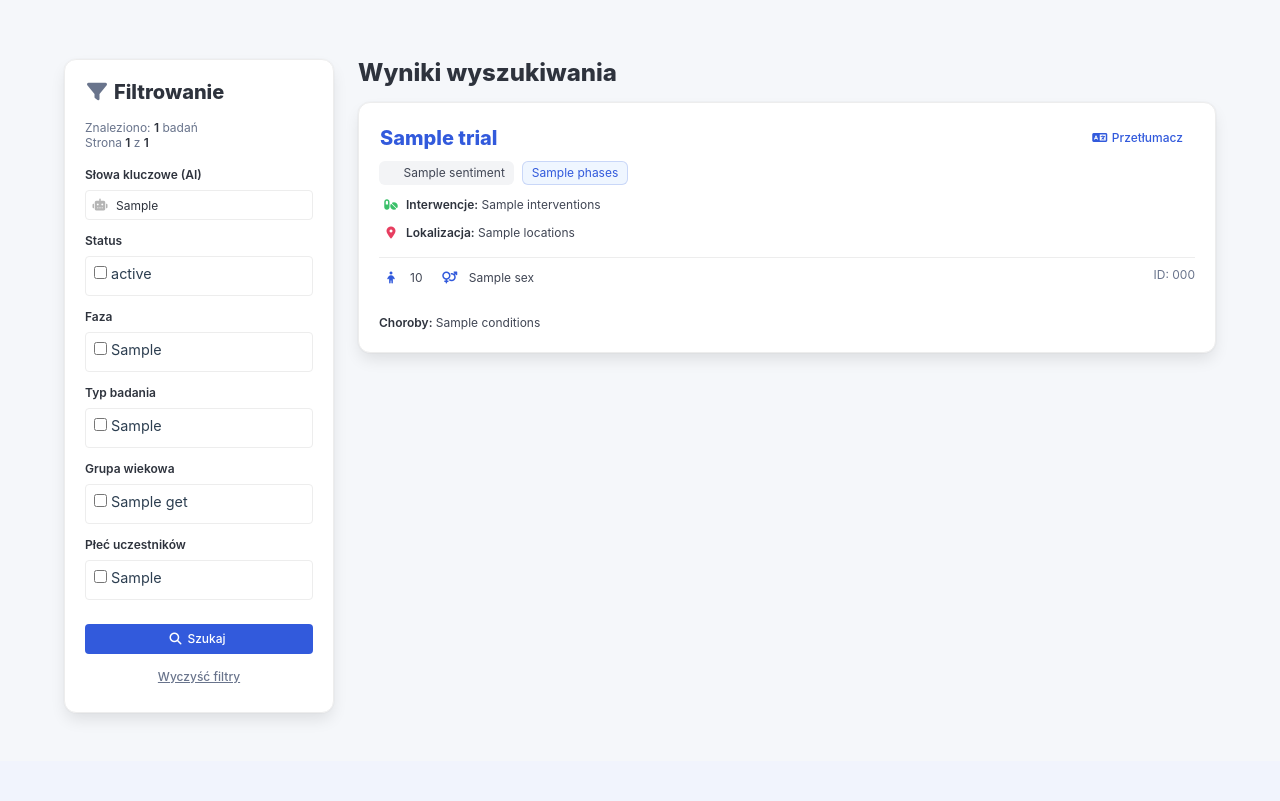
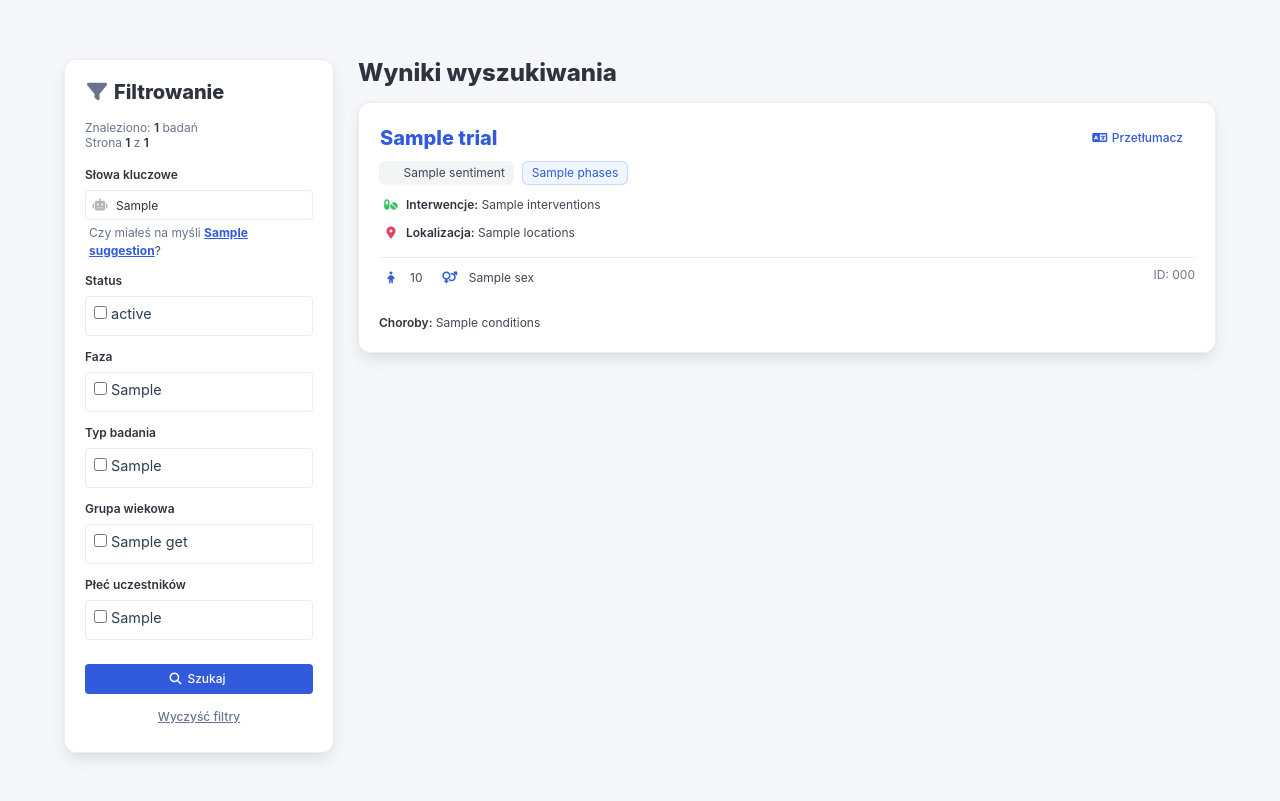
Before and after one commit to scbpls/clinical-scope, a Flask app: template templates/index.html in a window 1280 px wide. Shown: the part 53-854 px from the top of the page. Before the commit the page ends 774 px from the top, so only its background shows below. Run offline with Flask 3, Linux system fonts and the light colour scheme; the template is opened without the code that fills it: most values are stand-ins (such as "Sample title", 1, 10 or a date in 2020).

Commit message:
Add search suggestions using Levenshtein distance

```diff
--- a/app.py
+++ b/app.py
@@ -60,17 +60,21 @@ def index():
     per_page = 20
     query_text = request.args.get("q", "")
 
+    suggestion = None
+    if query_text:
+        suggestion = search_engine.get_suggestion(query_text)
+
     # Zebranie filtrów w słownik
     filters = {
         "q": query_text,
         "status": request.args.getlist("status"),
         "phase": request.args.getlist("phase"),
         "type": request.args.getlist("type"),
+        "age": request.args.getlist("age"),
         "sex": request.args.getlist("sex"),
-        "age": request.args.getlist("age"),
     }
 
-    # Wyszukiwarka AI dla tekstów
+    # Wyszukiwarka dla tekstów
     matching_ids = search_engine.get_relevant_ids(query_text) if query_text else []
 
     # Pobranie danych z bazy
@@ -97,9 +101,9 @@ def index():
         r["Conditions"] = translate_complex_text(r.get("Conditions", ""), {})
         r["Interventions"] = translate_complex_text(r.get("Interventions", ""), {})
         r["Locations"] = clean_locations(r.get("Locations", ""))
-        r["Brief Summary"] = r.get("Brief Summary", "") or "Brak szczegółowego opisu."
+        r["Brief Summary"] = r.get("Brief Summary", "") or "Brak szczegółowego opisu"
 
-        #
+        # Ocenienie badania
         r["Sentiment"] = get_sentiment_info(r.get("Brief Summary", ""))
 
         trials.append(r)
@@ -131,6 +135,7 @@ def index():
         types=types_raw,
         ages=age_raw,
         sexes=sex_raw,
+        suggestion=suggestion,
         current_q=query_text,
         current_status=filters["status"],
         current_phase=filters["phase"],
--- a/requirements.txt
+++ b/requirements.txt
@@ -4,3 +4,4 @@ Flask-Caching
 deep-translator
 scikit-learn
 textblob
+TheFuzz
--- a/search.py
+++ b/search.py
@@ -2,6 +2,7 @@ import sqlite3
 import pandas as pd
 from sklearn.feature_extraction.text import TfidfVectorizer
 from sklearn.metrics.pairwise import linear_kernel
+from thefuzz import process, fuzz
 
 DATABASE = "clinical_trials.db"
 
@@ -11,10 +12,9 @@ class SearchEngine:
         self.vectorizer = None
         self.matrix = None
         self.df = None
+        self.unique_conditions = []
 
-        print("Ładowanie danych i trenowanie modelu TF-IDF...")
         self._load_and_train()
-        print("Model gotowy!")
 
     def _load_and_train(self):
         try:
@@ -22,6 +22,7 @@ class SearchEngine:
             self.df = pd.read_sql(
                 'SELECT "NCT Number", "Study Title", "Brief Summary" FROM trials', conn
             )
+            cond_df = pd.read_sql("SELECT Conditions FROM trials", conn)
             conn.close()
 
             self.df["Combined_Text"] = (
@@ -29,6 +30,18 @@ class SearchEngine:
                 + " "
                 + self.df["Brief Summary"].fillna("")
             )
+
+            self.unique_conditions = list(
+                set(
+                    cond_df["Conditions"]
+                    .str.split("|")
+                    .explode()
+                    .str.strip("., ")
+                    .str.capitalize()
+                    .dropna()
+                )
+            )
+
             self.vectorizer = TfidfVectorizer(stop_words="english", max_features=5000)
             self.matrix = self.vectorizer.fit_transform(self.df["Combined_Text"])
         except Exception:
@@ -49,5 +62,19 @@ class SearchEngine:
         except Exception:
             return []
 
+    def get_suggestion(self, query_text):
+        """Zwraca sugestię poprawki"""
+        if not query_text or not self.unique_conditions:
+            return None
+
+        best_match, score = process.extractOne(
+            query_text, self.unique_conditions, scorer=fuzz.WRatio
+        )
+
+        if 80 <= score <= 95:
+            return best_match
+
+        return None
+
 
 search_engine = SearchEngine()
--- a/templates/index.html
+++ b/templates/index.html
@@ -20,7 +20,7 @@ endblock %} {% block content %}
           </p>
           <form action="/" method="get">
             <div class="field">
-              <label class="label is-small">Słowa kluczowe (AI)</label>
+              <label class="label is-small">Słowa kluczowe</label>
               <div class="control has-icons-left">
                 <input
                   class="input is-small"
@@ -33,6 +33,21 @@ endblock %} {% block content %}
                   ><i class="fa-solid fa-robot"></i
                 ></span>
               </div>
+              {% if suggestion %}
+              <p class="is-size-7 mt-1 ml-1">
+                <span class="has-text-grey">Czy miałeś na myśli</span>
+                <a
+                  href="{{ url_replace(q=suggestion, page=1) }}"
+                  style="
+                    color: var(--primary-color);
+                    font-weight: 700;
+                    text-decoration: underline;
+                  "
+                >
+                  {{ suggestion }}</a
+                >?
+              </p>
+              {% endif %}
             </div>
             <div class="field">
               <label class="label is-small">Status</label>
@@ -227,10 +242,7 @@ endblock %} {% block content %}
                 </div>
                 <div class="tags mb-2">
                   {% if trial['Sentiment'] %}
-                  <span
-                    class="tag {{ trial['Sentiment']['class'] }}"
-                    title="Analiza wydźwięku opisu (AI)"
-                  >
+                  <span class="tag {{ trial['Sentiment']['class'] }}">
                     <span class="icon is-small mr-1">
                       <i class="fa-solid {{ trial['Sentiment']['icon'] }}"></i>
                     </span>
```
